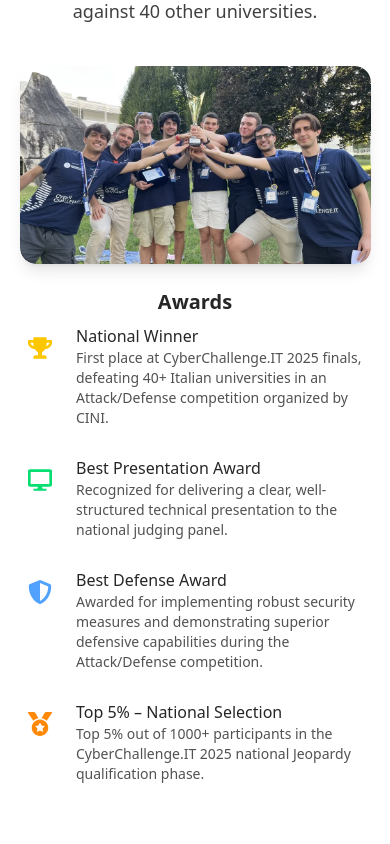
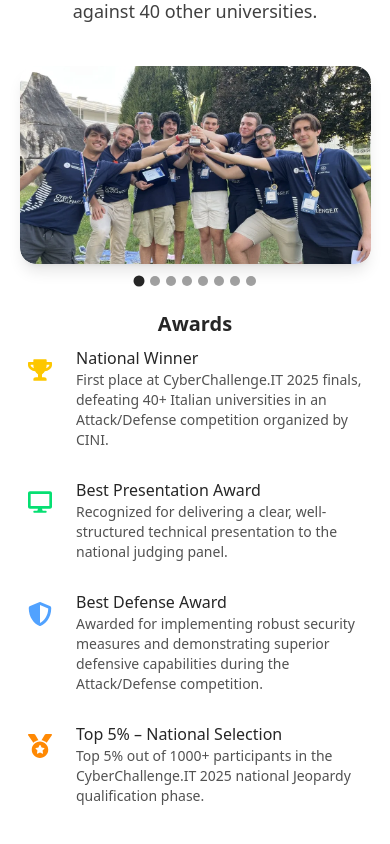
Before and after one commit to SirAlex01/SirAlex01.github.io, a Next.js app: page / in a window 390 px wide. Shown: the part 2792-3636 px from the top of the page. Built offline with nearby package versions, Linux system fonts and the light colour scheme.

Commit message:
fix carousel

```diff
--- a/app/components/ui/carousel.tsx
+++ b/app/components/ui/carousel.tsx
@@ -98,12 +98,13 @@ export default function Carousel({ items }: CarouselProps) {
   };
 
   return (
-    <div
+    <>
+      <div
       ref={emblaRef}
       className="group relative mx-auto overflow-hidden rounded-2xl shadow-lg bg-transparent
                  aspect-[16/9] w-[90vw] md:w-[80vw] lg:w-[60vw] xl:w-[50vw]
                  max-h-[620px]"
-    >
+      >
       {/* --- Slides --- */}
       <div className="flex h-full">
         {items.map((item, i) => (
@@ -174,7 +175,7 @@ export default function Carousel({ items }: CarouselProps) {
 
       {/* --- Dots (hidden on small screens + fade on hover) --- */}
       <div
-        className="hidden sm:flex opacity-0 pointer-events-none group-hover:opacity-100 group-hover:pointer-events-auto transition-all
+        className="hidden md:flex opacity-0 pointer-events-none group-hover:opacity-100 group-hover:pointer-events-auto transition-all
                    absolute bottom-3 left-0 right-0 justify-center gap-2 z-20"
       >
         {items.map((_, i) => (
@@ -189,6 +190,22 @@ export default function Carousel({ items }: CarouselProps) {
           />
         ))}
       </div>
-    </div>
+      </div>
+
+      {/* Mobile dots placed below the carousel */}
+      <div className="flex md:hidden justify-center gap-1.5 mt-3">
+        {items.map((_, i) => (
+          <button
+            key={`mobile-${i}`}
+            onClick={() => emblaApi?.scrollTo(i)}
+            className={`w-2.5 h-2.5 rounded-full transition ${
+              i === selectedIndex
+                ? "bg-neutral-800 dark:bg-white scale-110"
+                : "bg-neutral-400 dark:bg-neutral-600"
+            }`}
+          />
+        ))}
+      </div>
+    </>
   );
 }
```
